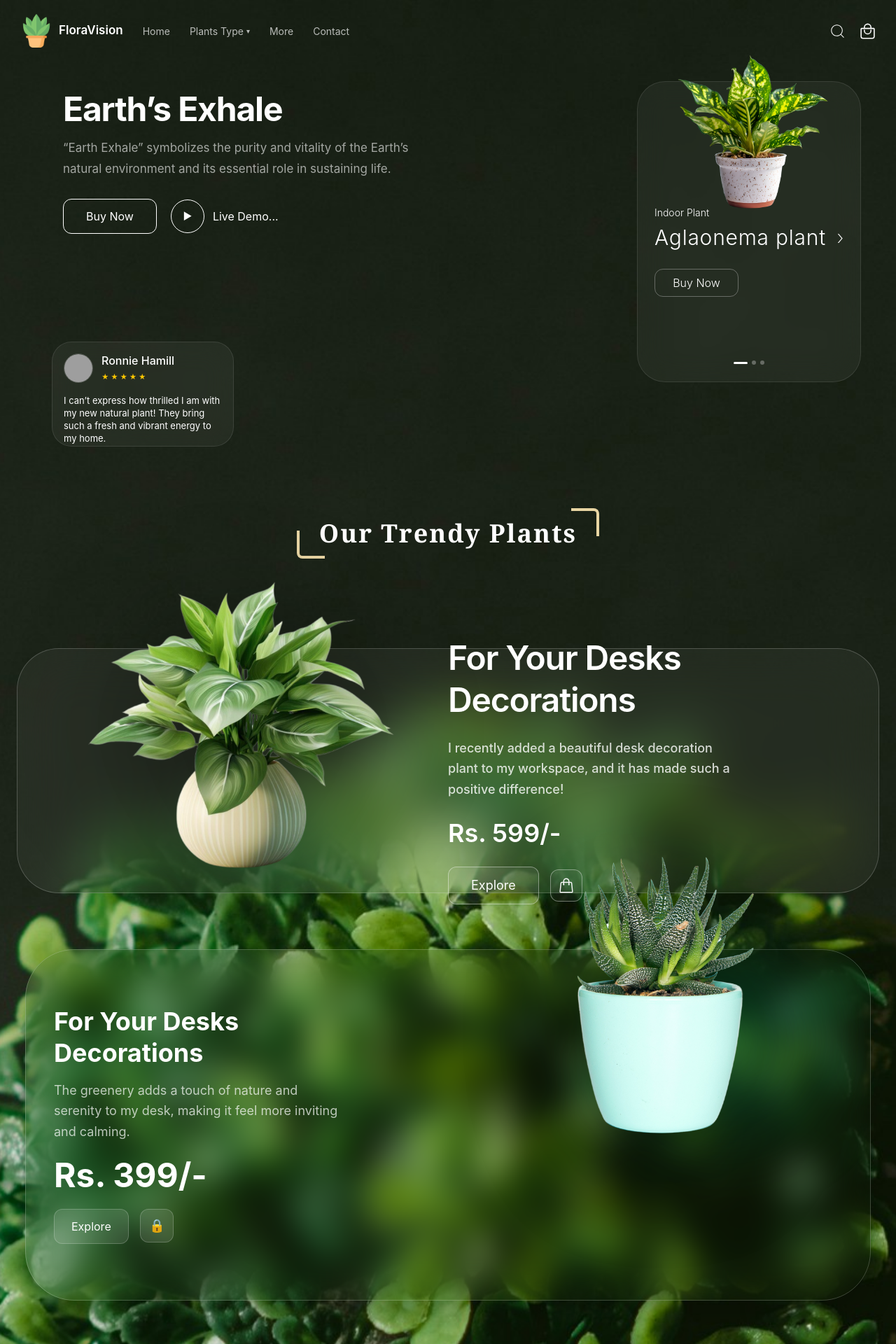
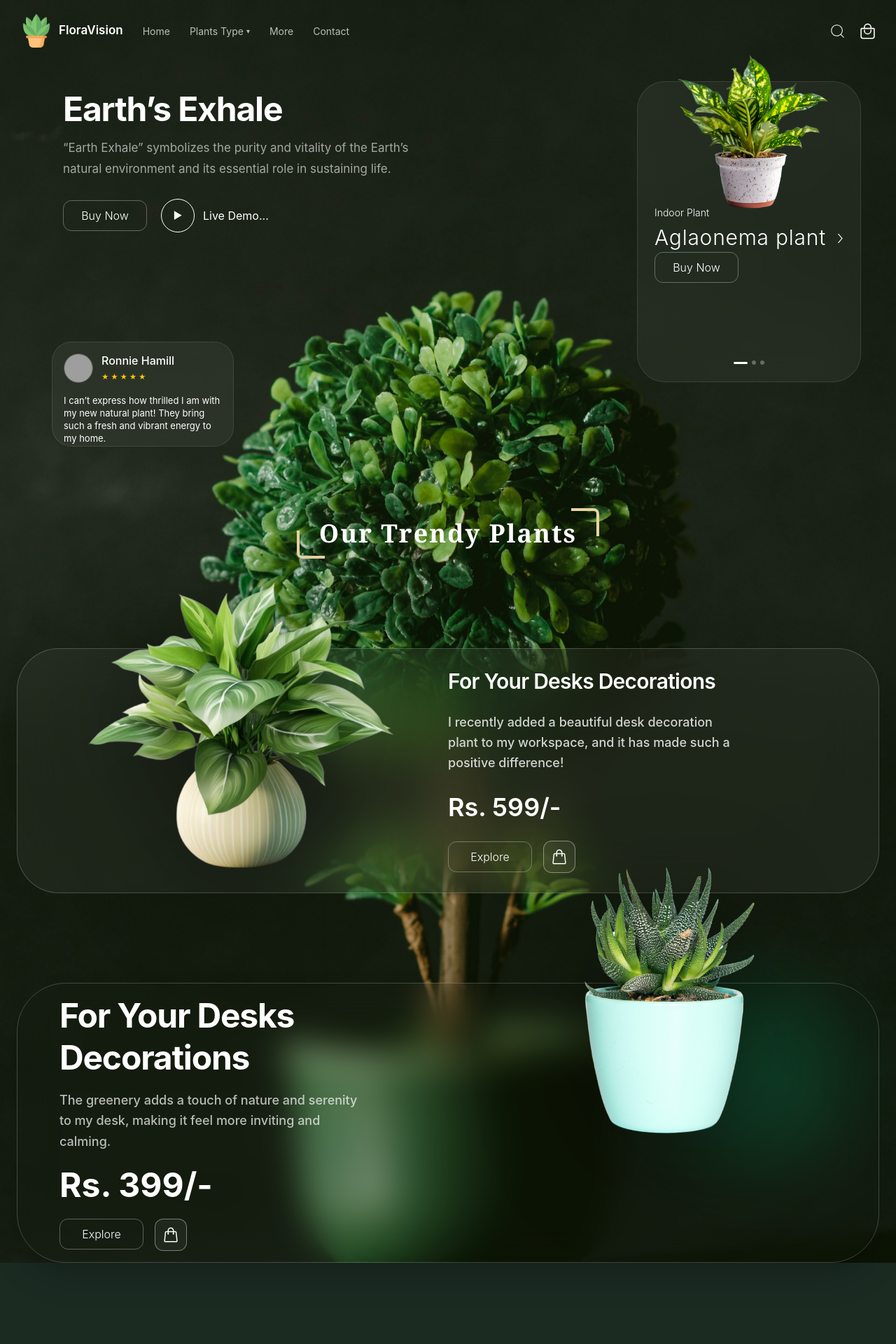
Before and after one commit to Rishabh-Art-coder/Flora-Vision-Ui-main, a React (Vite) app in the folder Frontend/: page / in a window 1280 px wide. Shown: the top 1920 px of the page at 70% size. Built offline with nearby package versions, Linux system fonts and the light colour scheme; grey boxes are pictures that could not be loaded.

Commit message:
add the btto Components and fix the ui issues

```diff
--- a/Frontend/src/App.jsx
+++ b/Frontend/src/App.jsx
@@ -15,7 +15,8 @@ function App() {
           backgroundSize: "cover",
           backgroundPosition: "center",
           backgroundRepeat: "no-repeat",
-          minHeight: "2000px"
+          height: "2000px"
+          // minHeight: "1000px"
         }}
       />
     </>
--- a/Frontend/src/Components/Button/Button.jsx
+++ b/Frontend/src/Components/Button/Button.jsx
@@ -0,0 +1,14 @@
+function Button({ btName }) {
+  return (
+    <button class=" w-[120px] h-[44px]
+                 border border-white/30
+                 rounded-xl
+                 text-white text-[16px]
+                 font-light hover:bg-white
+                 hover:text-black transition-all duration-300">
+      {btName}
+    </button>
+  );
+}
+
+export default Button
--- a/Frontend/src/Components/HeroBanner/HeroBanner.jsx
+++ b/Frontend/src/Components/HeroBanner/HeroBanner.jsx
@@ -1,6 +1,7 @@
 import React from 'react';
 import plantImage from "../.././assets/plant1.png";
 import Subtitles from "../Subtitles/Subtitiles";
+import Button from '../Button/Button';
 function HeroBanner() {
   return (
     <>
@@ -26,9 +27,7 @@ function HeroBanner() {
             {/* <!-- Buttons --> */}
             <div class="flex items-center gap-5 mt-7">
 
-              <button class="px-8 py-3 border border-white rounded-xl text-white text-[16px] f">
-                Buy Now
-              </button>
+              <Button btName="Buy Now "></Button>
 
               <button class="flex items-center gap-3 text-white">
                 <span class="w-12 h-12 border border-white rounded-full flex items-center justify-center text-sm">
@@ -77,14 +76,7 @@ function HeroBanner() {
               </div>
 
               {/* <!-- Buy Button --> */}
-              <button class="mt-6 w-[120px] h-[40px]
-            border border-white/30
-            rounded-xl
-            text-white text-[16px]
-            font-light hover:bg-white
-            hover:text-black transition-all duration-300">
-                Buy Now
-              </button>
+            <Button btName  = "Buy Now"/>
             </div>
 
             {/* <!-- Bottom Dots --> */}
--- a/Frontend/src/pages/Customer.jsx
+++ b/Frontend/src/pages/Customer.jsx
@@ -4,7 +4,7 @@ import reviewData from "../Components/TestimonialCard/reviews.js"
 export default function Customer() {
   return (
     <>
-      <div className="min-h-screen  px-10 py-20">
+      <div className="min-h-screen bg-[#1b2b22] px-10 py-20">
       <Subtitles text="Customers Review" />
 
         {/* 3 Cards Per Row */}
--- a/Frontend/src/pages/Home.jsx
+++ b/Frontend/src/pages/Home.jsx
@@ -18,10 +18,13 @@ export default function Home({ style }) {
         <HeroBanner />
         <Description />
         <Product2 />
+        <div className='bg-[#1b2b22]'>
+
         <Plants />
         <Customers />
         <PlantFeatureCard />
         <Footer />
+        </div>
         {/* <TestimonialCard/> */}
       </div>
     </>
--- a/Frontend/src/pages/PlantDecoration/Product.jsx
+++ b/Frontend/src/pages/PlantDecoration/Product.jsx
@@ -1,6 +1,7 @@
 import React from 'react';
 import plantImage1 from '../../assets/plant2.png';
 import Subtitles from '../../Components/Subtitles/Subtitiles';
+import Button from '../../Components/Button/Button';
 
 export default function Description() {
   return (
@@ -23,7 +24,7 @@ export default function Description() {
 
           {/* Text & Controls Content Section */}
           <div className="w-full md:w-1/2 text-white relative z-30 px-2 sm:px-4 md:px-0 flex flex-col justify-center">
-            <h2 className="text-2xl sm:text-3xl md:text-4xl lg:text-5xl font-semibold leading-tight tracking-tight">
+            <h2 className="text-3xl  font-semibold leading-tight tracking-tight">
               For Your Desks Decorations
             </h2>
             <p className="mt-4 sm:mt-5 md:mt-6 text-sm sm:text-base md:text-lg leading-relaxed font-medium text-white/80 max-w-md md:max-w-[420px]">
@@ -33,9 +34,7 @@ export default function Description() {
 
             {/* Buttons Row */}
             <div className="flex flex-wrap items-center gap-3 sm:gap-4 mt-6 md:mt-7">
-              <button className="px-5 sm:px-6 md:px-8 py-2 sm:py-2.5 md:py-3 rounded-lg sm:rounded-xl md:rounded-[12px] border border-white/40 bg-white/5 backdrop-blur-md text-sm sm:text-base md:text-lg text-white hover:bg-white hover:text-black transition-all duration-300 active:scale-95">
-                Explore
-              </button>
+              <Button btName="Explore" />
               <button className="w-10 h-10 sm:w-11 sm:h-11 md:w-[46px] md:h-[46px] rounded-lg sm:rounded-xl border border-white/40 bg-white/5 flex items-center justify-center text-lg md:text-xl hover:bg-white hover:text-black transition-all duration-300 active:scale-95 flex-shrink-0">
                 <svg xmlns="w3.org" fill="none" viewBox="0 0 24 24" strokeWidth={1.5} stroke="currentColor" className="w-5 h-5 sm:w-6 sm:h-6 text-white">
                   <path strokeLinecap="round" strokeLinejoin="round" d="M15.75 10.5V6a3.75 3.75 0 1 0-7.5 0v4.5m11.356-1.993 1.263 12c.07.665-.45 1.243-1.119 1.243H4.25a1.125 1.125 0 0 1-1.12-1.243l1.264-12A1.125 1.125 0 0 1 5.513 7.5h12.974c.576 0 1.059.435 1.119 1.007ZM8.625 10.5a.375.375 0 1 1-.75 0 .375.375 0 0 1 .75 0Zm7.5 0a.375.375 0 1 1-.75 0 .375.375 0 0 1 .75 0Z" />
--- a/Frontend/src/pages/PlantDecoration/Product2.jsx
+++ b/Frontend/src/pages/PlantDecoration/Product2.jsx
@@ -1,31 +1,49 @@
 import React from 'react';
 import plantImage3 from '../.././assets/plant3.png';
+import Button from '../../Components/Button/Button';
 
 function Product2() {
   return (
     <>
-      <div className="mt-12 md:mt-20 mx-4 sm:mx-6 md:mx-9 max-w-7xl mx-auto">
-        <div className="relative overflow-visible rounded-2xl sm:rounded-4xl md:rounded-[70px] border border-white/20 bg-transparent backdrop-blur-xl shadow-2xl p-6 sm:p-8 md:p-10 flex flex-col md:flex-row items-center justify-between min-h-fit md:min-h-[300px] gap-6 md:gap-0">
-          <div className="absolute right-0 md:right-20 top-0 h-64 w-64 rounded-full bg-emerald-400/20 blur-3xl -z-10"></div>
-          <div className="relative z-10 w-full md:max-w-[420px] text-white px-2 sm:px-4 md:px-0 order-2 md:order-1">
-            <h2 className="text-2xl sm:text-3xl md:text-4xl font-bold mb-4 leading-tight">For Your Desks Decorations</h2>
-            <p className="text-white/70 leading-relaxed mb-6 text-sm sm:text-base md:text-lg">The greenery adds a touch of nature and serenity to my desk, making it feel more inviting and calming.</p>
+      <div className="mt-20 sm:mt-28 md:mt-32 mx-4 sm:mx-6 mx-auto h-[400px]">
+        {/* Added top padding on mobile (pt-24) to accommodate the floating asset safely */}
+        <div className=" w-full h-full relative overflow-visible rounded-2xl sm:rounded-4xl md:rounded-[70px] border border-white/20 bg-transparent backdrop-blur-xl shadow-2xl px-6 py-10 pt-24 sm:p-8 md:p-10 lg:p-14 flex flex-col md:flex-row items-center justify-between  gap-8 md:gap-6">
+
+          {/* Background Ambient Glow */}
+          <div className="absolute right-0 md:right-10 top-0 h-64 w-64 rounded-full bg-emerald-400/20 blur-3xl -z-10"></div>
+
+          {/* Content Block */}
+          <div className="relative z-10 w-full font-25px  md:w-1/2 lg:max-w-[450px] text-white px-1 order-2 md:order-1">
+            <h2 className="text-2xl sm:text-3xl  lg:text-5xl font-bold mb-4 leading-tight tracking-tight">
+              For Your Desks Decorations
+            </h2>
+            <p className="text-white/70 leading-relaxed mb-6 text-sm sm:text-base md:text-lg font-medium max-w-md">
+              The greenery adds a touch of nature and serenity to my desk, making it feel more inviting and calming.
+            </p>
             <h3 className="text-3xl sm:text-4xl md:text-5xl font-bold mb-6">Rs. 399/-</h3>
             <div className="flex gap-3 sm:gap-4 flex-wrap">
-              <button className="px-5 sm:px-6 py-2.5 sm:py-3 rounded-lg sm:rounded-xl border border-white/20 bg-white/10 backdrop-blur-md hover:bg-white/20 transition active:scale-95 text-sm sm:text-base">Explore</button>
-              <button className="h-11 sm:h-12 w-11 sm:w-12 rounded-lg sm:rounded-xl border border-white/20 bg-white/10 backdrop-blur-md hover:bg-white/20 transition flex items-center justify-center text-lg flex-shrink-0">🔒</button>
+
+              <Button btName={"Explore"}/>
+             <button className="w-10 h-10 sm:w-11 sm:h-11 md:w-[46px] md:h-[46px] rounded-lg sm:rounded-xl border border-white/40 bg-white/5 flex items-center justify-center text-lg md:text-xl hover:bg-white hover:text-black transition-all duration-300 active:scale-95 flex-shrink-0">
+                <svg xmlns="w3.org" fill="none" viewBox="0 0 24 24" strokeWidth={1.5} stroke="currentColor" className="w-5 h-5 sm:w-6 sm:h-6 text-white">
+                  <path strokeLinecap="round" strokeLinejoin="round" d="M15.75 10.5V6a3.75 3.75 0 1 0-7.5 0v4.5m11.356-1.993 1.263 12c.07.665-.45 1.243-1.119 1.243H4.25a1.125 1.125 0 0 1-1.12-1.243l1.264-12A1.125 1.125 0 0 1 5.513 7.5h12.974c.576 0 1.059.435 1.119 1.007ZM8.625 10.5a.375.375 0 1 1-.75 0 .375.375 0 0 1 .75 0Zm7.5 0a.375.375 0 1 1-.75 0 .375.375 0 0 1 .75 0Z" />
+                </svg>
+              </button>
             </div>
           </div>
-          <div className="relative w-full md:w-1/2 h-[280px] sm:h-[340px] md:h-[420px] flex items-center justify-center order-1 md:order-2 overflow-visible">
+
+          {/* Plant Image Container */}
+          <div className="relative w-full md:w-1/2 h-[160px] sm:h-[220px] md:h-[360px] lg:h-[420px] flex items-center justify-center md:justify-end order-1 md:order-2 overflow-visible">
             <img
               src={plantImage3}
               alt="plant"
-              className="absolute -top-24 sm:-top-36 md:-top-[220px] left-1/2 md:left-auto md:right-0 -translate-x-1/2 md:translate-x-0 w-[220px] sm:w-[300px] md:w-[420px] lg:w-[520px] max-w-full h-auto object-contain z-20 pointer-events-none"
+              className="absolute -top-[140px] sm:-top-[200px] md:-top-[160px] lg:-top-[200px] left-1/2 md:left-auto md:right-0 -translate-x-1/2 md:translate-x-0 w-[220px] sm:w-[300px] md:w-[420px] lg:w-[500px] max-w-none h-auto object-contain z-20 pointer-events-none"
               style={{
                 filter: 'drop-shadow(0px 27px 80px rgba(0,0,0,0.35))',
               }}
             />
           </div>
+
         </div>
       </div>
     </>
--- a/Frontend/src/pages/PlantFeature.jsx
+++ b/Frontend/src/pages/PlantFeature.jsx
@@ -1,6 +1,7 @@
 import React, { useState } from 'react';
 import { ChevronLeft, ChevronRight } from 'lucide-react';
 import plantImage from "../assets/plant1.png"
+import Button from '../Components/Button/Button';
 export default function PlantFeatureCard() {
   const [currentSlide, setCurrentSlide] = useState(1);
   const totalSlides = 4;
@@ -14,9 +15,9 @@ export default function PlantFeatureCard() {
   };
 
   return (
-    <div className="flex items-center justify-center w-full p-4 sm:p-6 md:p-8">
+    <div className="flex bg-[#1b2b22] mx-auto  items-center justify-center w-full ">
       {/* Card Container */}
-      <div className="relative w-full max-w-4xl bg-[#1b2b22] text-[#e2e8f0] rounded-2xl sm:rounded-3xl md:rounded-[2.5rem] border border-[#2e4236] p-6 sm:p-8 md:p-12 overflow-hidden flex flex-col md:flex-row items-center gap-6 md:gap-12 shadow-2xl">
+      <div className="relative w-full bg-[#1b2b22] text-[#e2e8f0] rounded-2xl sm:rounded-3xl md:rounded-[2.5rem] border border-[#2e4236] p-6 sm:p-8 md:p-12 overflow-hidden flex flex-col md:flex-row items-center gap-6 md:gap-12 shadow-2xl  mx-auto  mr-10 ml-10">
 
         {/* Left Side: Image Presentation */}
         <div className="relative w-full md:w-1/2 flex justify-center items-center min-h-48 sm:min-h-64 md:min-h-auto">
@@ -35,26 +36,25 @@ export default function PlantFeatureCard() {
         <div className="w-full md:w-1/2 flex flex-col justify-center px-2 sm:px-0">
 
           {/* Headline */}
-          <h2 className="text-xl sm:text-2xl md:text-3xl lg:text-4xl font-bold tracking-tight text-white leading-tight mb-4 sm:mb-6">
-            We Have Small And Best <br className="hidden sm:inline" />O2 Plants Collection's
+          <h2 className="text-2xl  font-bold tracking-tight text-white leading-tight mb-4 sm:mb-6">
+            We Have Small And Best O2 Plants <br className="hidden sm:inline" /> Collection's
           </h2>
 
           {/* Paragraph 1 */}
-          <p className="text-xs sm:text-sm md:text-base text-gray-300 font-light leading-relaxed mb-3 sm:mb-5 opacity-90">
+          <p className="text-xs sm:text-sm md:text-base text-white font-light leading-relaxed mb-3 sm:mb-5 opacity-90">
             Oxygen-producing plants, often referred to as "O2 plants," are those that release oxygen into the atmosphere through the process of photosynthesis.
           </p>
 
           {/* Paragraph 2 */}
-          <p className="text-xs sm:text-sm md:text-base text-gray-300 font-light leading-relaxed mb-6 sm:mb-8 opacity-90">
+          <p className="text-xs sm:text-sm md:text-base text-white font-light leading-relaxed mb-6 sm:mb-8 opacity-90">
             Many plants can help filter out pollutants and toxins from the air, such as formaldehyde, benzene, and trichloroethylene. This makes the air cleaner and healthier to breathe.
           </p>
 
           {/* Action Controls Row */}
           <div className="flex items-center justify-between flex-wrap gap-4 mt-auto pt-2">
             {/* Explore Button */}
-            <button className="px-5 sm:px-6 md:px-8 py-2 sm:py-2.5 md:py-3 border border-gray-400 hover:border-white text-xs sm:text-sm font-medium tracking-wide rounded-full text-white transition-all duration-300 hover:bg-white/5 active:scale-95">
-              Explore
-            </button>
+
+            <Button btName = {"Explore"} />
 
             {/* Pagination Controls */}
             <div className="flex items-center gap-3 sm:gap-4 text-xs font-semibold tracking-widest text-gray-400 select-none">
--- a/Frontend/src/pages/Plants.jsx
+++ b/Frontend/src/pages/Plants.jsx
@@ -3,7 +3,7 @@ import plantData from "../Components/Plantcard/Plant.js";
 import Subtitles from '../Components/Subtitles/Subtitiles.jsx';
 export default function Plants() {
   return (
-    <div className="min-h-screen  px-10 py-20">
+    <div className="min-h-screen  px-10 py-20 bg-[#1b2b22]">
        <Subtitles text="Our Top Selling Plants" />
       {/* 3 Cards Per Row */}
       <div className="grid grid-cols-1 md:grid-cols-2 lg:grid-cols-3 gap-10 place-items-center">
```
Also changed, not shown: Frontend/src/Components/Footer/Footer.jsx (+7 -7 lines), Frontend/src/Components/TestimonialCard/TestimonialCard.jsx (+46 -23 lines).
